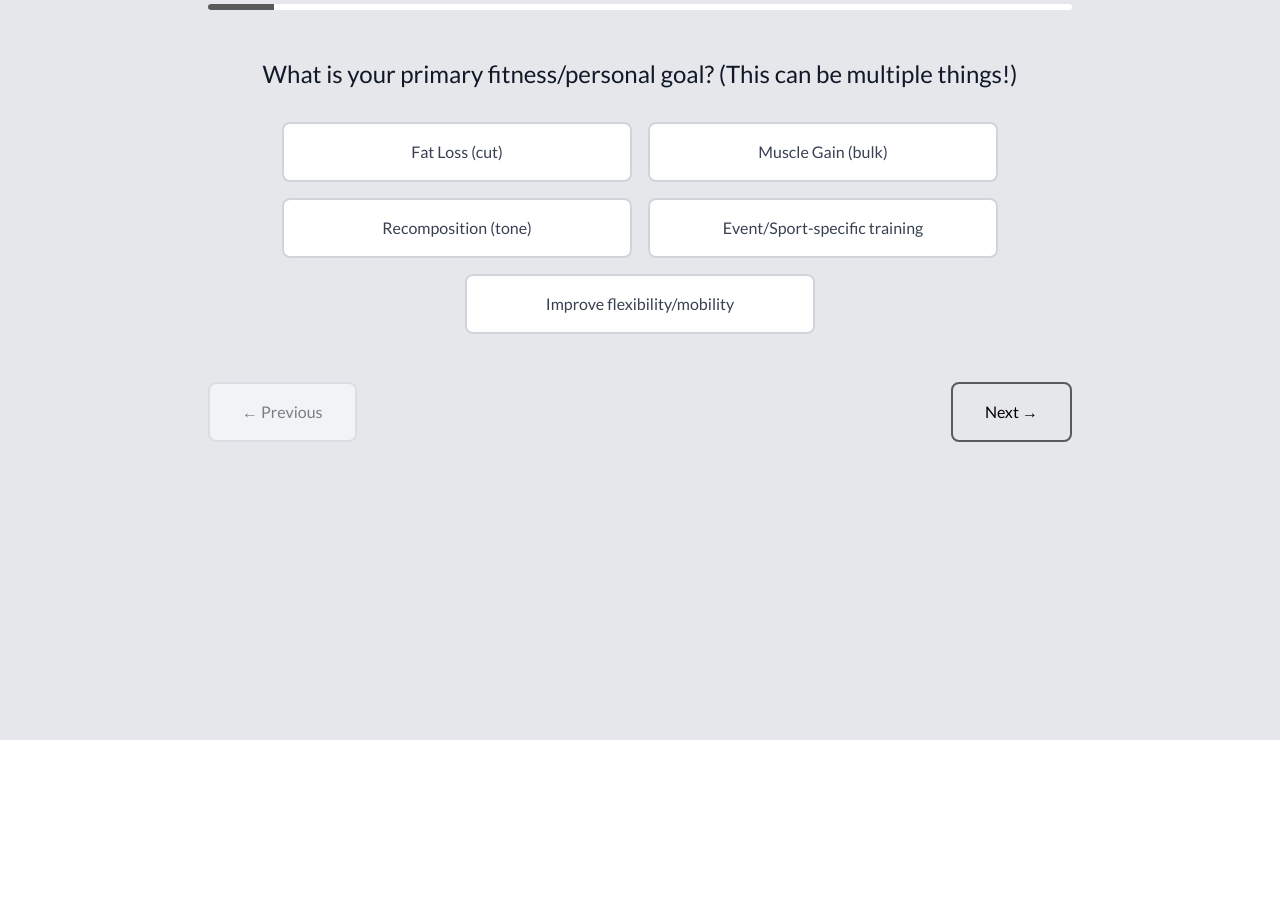
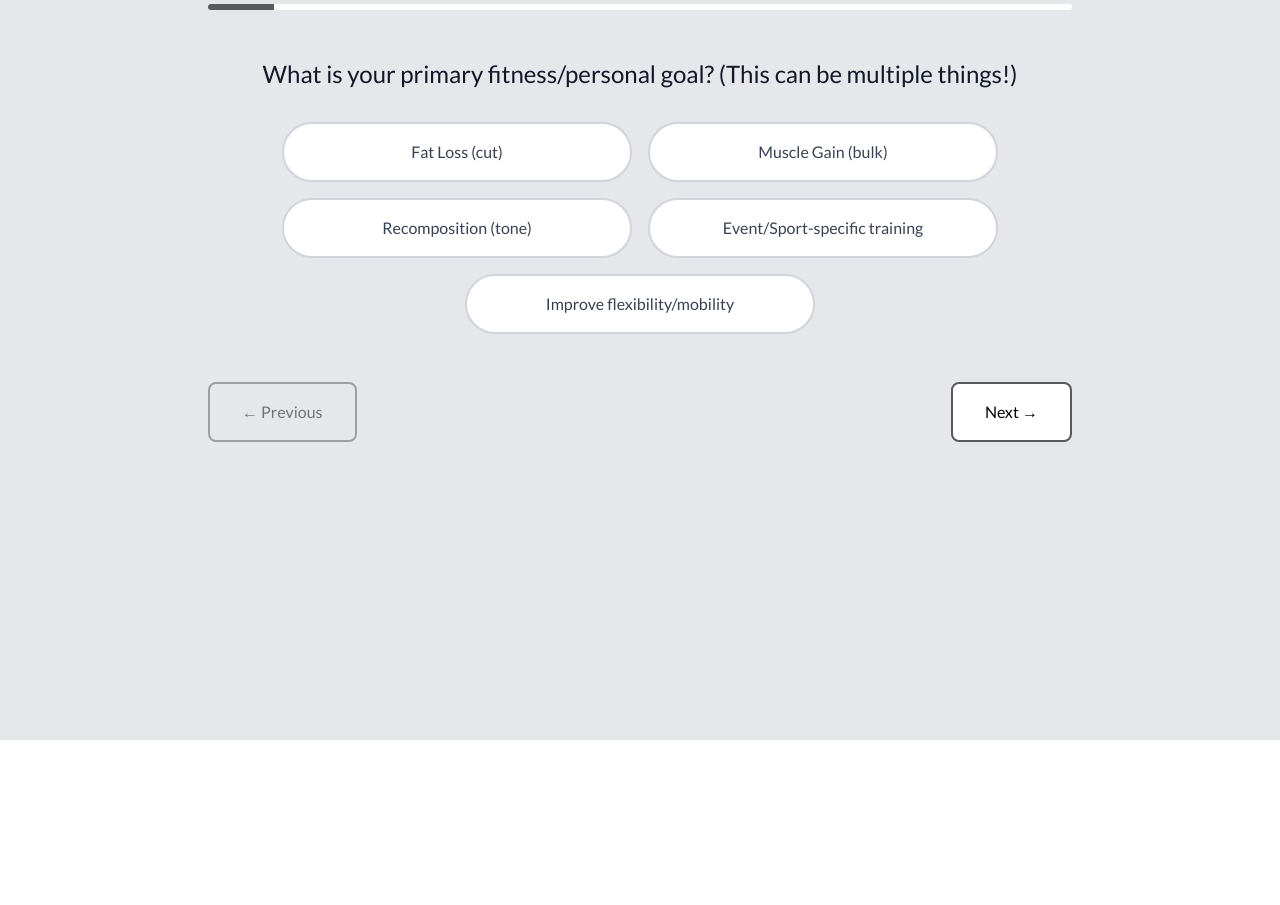
Before and after one commit to shaheer-ali-dev/ashtonwood, a Next.js app: page / in a window 1280 px wide. Shown: the part 1660-2565 px from the top of the page. Built offline with nearby package versions, Linux system fonts and the light colour scheme; a web font is replaced by a local one.

Commit message:
Update QuestionnaireSection.tsx

```diff
--- a/components/QuestionnaireSection.tsx
+++ b/components/QuestionnaireSection.tsx
@@ -187,9 +187,12 @@ export default function QuestionnaireSection() {
           <button
             type="button"
             onClick={() => handleAnswer(first)}
-            className={`px-6 py-4 rounded-lg border-2 text-center font-medium w-[350px] ${
-              answers[currentQuestion.id] === first ? 'bg-white border-[#5A5A5A] text-gray-900' : 'bg-white border-gray-300 text-gray-700 hover:border-gray-400'
-            }`}
+            className={`px-6 py-4 rounded-[30px] border-2 text-center font-medium w-[350px] ${
+  answers[currentQuestion.id] === first
+    ? 'bg-white border-[#5A5A5A] text-gray-900'
+    : 'bg-white border-gray-300 text-gray-700 hover:border-gray-400'
+}`}
+
           >
             {first}
           </button>
@@ -197,9 +200,12 @@ export default function QuestionnaireSection() {
             <button
               type="button"
               onClick={() => handleAnswer(second)}
-              className={`px-6 py-4 rounded-lg border-2 text-center font-medium w-[350px] ${
-                answers[currentQuestion.id] === second ? 'bg-white border-[#5A5A5A] text-gray-900' : 'bg-white border-gray-300 text-gray-700 hover:border-gray-400'
-              }`}
+              className={`px-6 py-4 rounded-[30px] border-2 text-center font-medium w-[350px] ${
+  answers[currentQuestion.id] === second
+    ? 'bg-white border-[#5A5A5A] text-gray-900'
+    : 'bg-white border-gray-300 text-gray-700 hover:border-gray-400'
+}`}
+
             >
               {second}
             </button>
@@ -349,11 +355,10 @@ export default function QuestionnaireSection() {
             type="button"
             onClick={handlePrevious}
             disabled={currentStep === 0}
-            className={`px-8 py-4 rounded-lg normal-font font-semibold text-gray-900 transition-all ${
-              currentStep === 0
-                ? 'opacity-50 cursor-not-allowed bg-white border-2 border-gray-300'
-                : 'bg-white border-2 border-black hover:bg-gray-50'
-            }`}
+            className={`px-8 py-4 rounded-lg normal-font font-semibold bg-transparent text-black border-2 border-[#5A5A5A] transition-all ${
+  currentStep === 0 ? 'opacity-50 cursor-not-allowed' : 'hover:bg-gray-100'
+}`}
+
           >
             ← Previous
           </button>
@@ -361,7 +366,8 @@ export default function QuestionnaireSection() {
           <button
             type="button"
             onClick={handleNext}
-            className="px-8 py-4 rounded-lg normal-font font-semibold bg-transperant text-black border-2 border-[#5A5A5A] transition-all"
+            className="px-8 py-4 rounded-lg normal-font font-semibold bg-white text-black border-2 border-[#5A5A5A] hover:bg-gray-100 transition-all"
+
           >
             {currentStep === questions.length - 1 ? 'Submit' : 'Next →'}
           </button>
```
